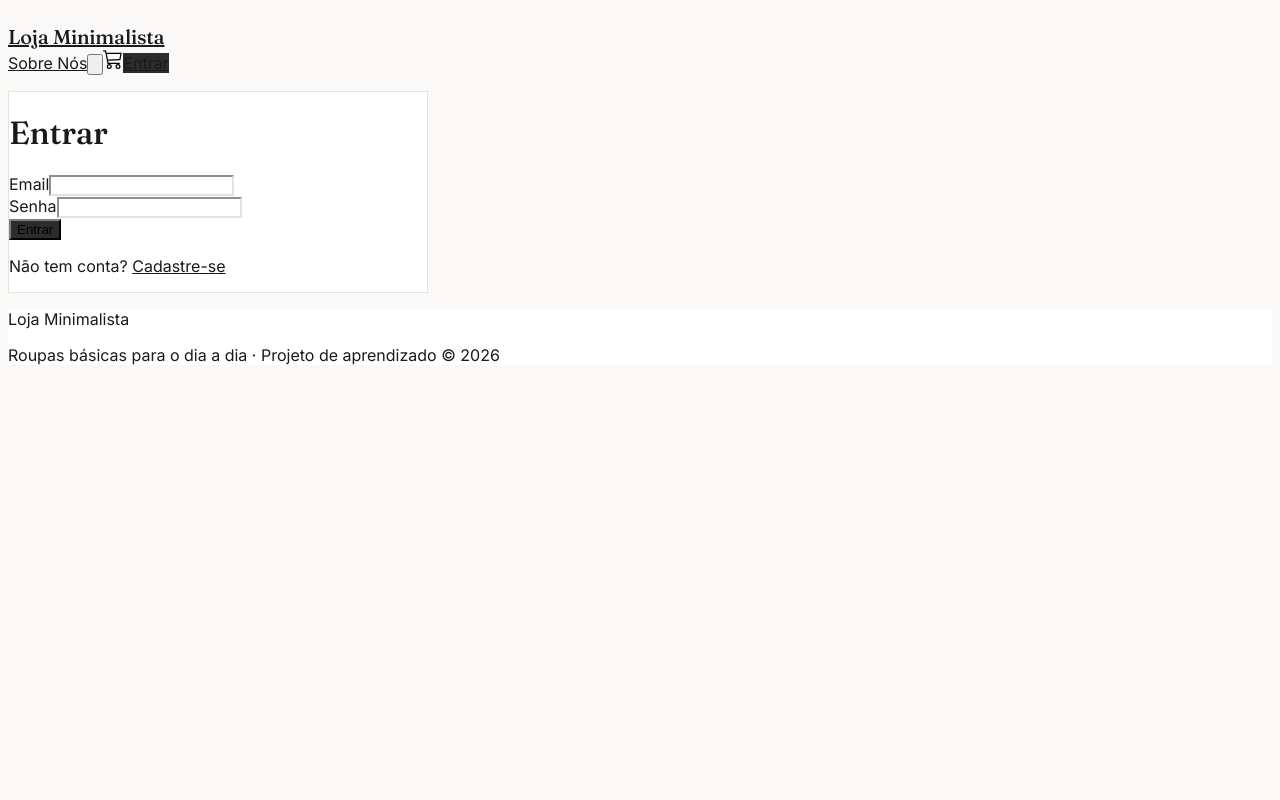
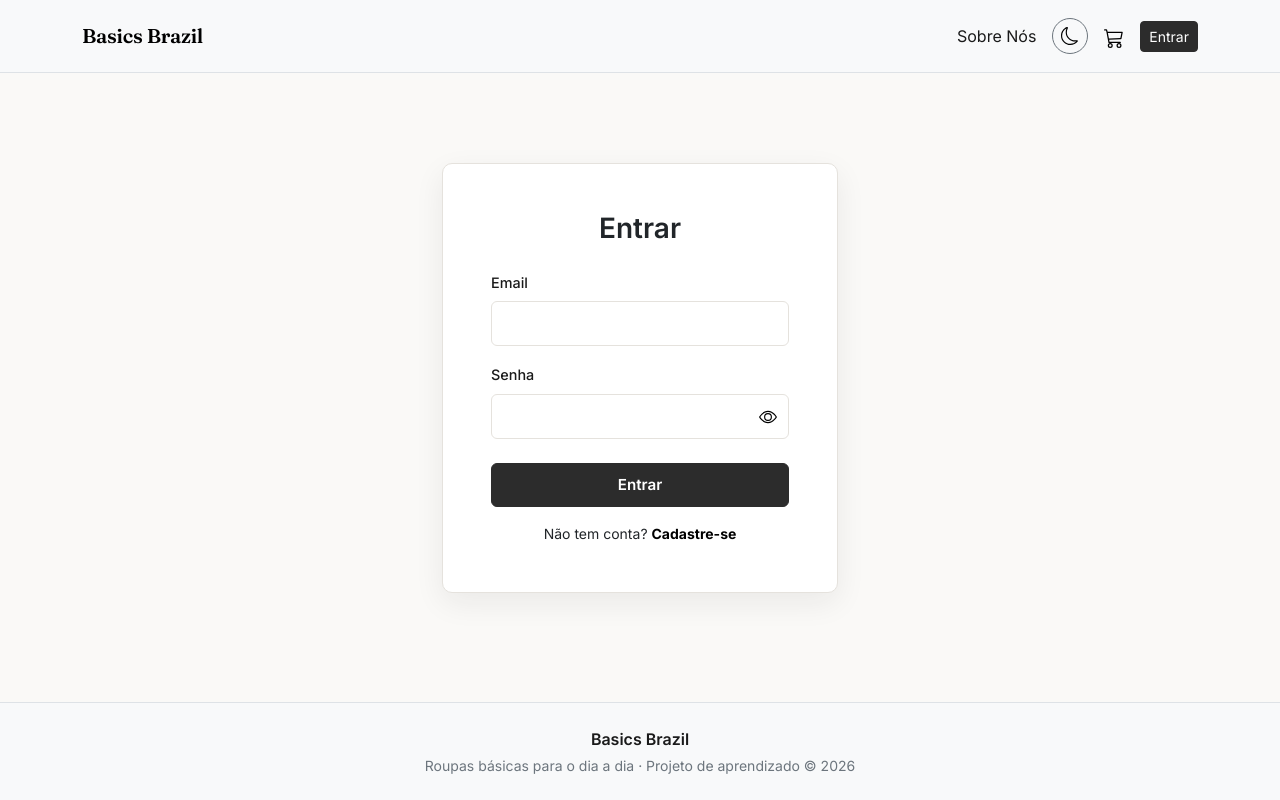
Before and after one commit to pedro0102-hyand/Basics-Brazil, a React (Vite) app in the folder frontend/: page /login in a window 1280 px wide. Built offline with nearby package versions, Linux system fonts and the light colour scheme.

Commit message:
reconstruindo tela de login

```diff
--- a/frontend/src/components/Footer.tsx
+++ b/frontend/src/components/Footer.tsx
@@ -2,7 +2,7 @@ const Footer = () => {
   return (
     <footer className="bg-body-tertiary border-top mt-auto py-4">
       <div className="container text-center">
-        <p className="mb-1 fw-semibold">Loja Minimalista</p>
+        <p className="mb-1 fw-semibold">Basics Brazil</p>
         <p className="mb-0 small text-secondary">
           Roupas básicas para o dia a dia · Projeto de aprendizado &copy; {new Date().getFullYear()}
         </p>
--- a/frontend/src/components/Navbar.tsx
+++ b/frontend/src/components/Navbar.tsx
@@ -15,7 +15,7 @@ const Navbar = () => {
     <nav className="navbar navbar-expand-lg sticky-top bg-body-tertiary border-bottom">
       <div className="container">
         <Link className="navbar-brand fw-bold" to="/">
-          Loja Minimalista
+          Basics Brazil
         </Link>
 
         <div className="d-flex align-items-center gap-3 ms-auto">
@@ -23,7 +23,12 @@ const Navbar = () => {
             Sobre Nós
           </Link>
 
-          <button className="btn btn-sm btn-outline-secondary" onClick={toggleTheme}>
+          <button
+            className="btn btn-sm btn-outline-secondary theme-toggle"
+            onClick={toggleTheme}
+            aria-label={theme === 'light' ? 'Ativar modo escuro' : 'Ativar modo claro'}
+            title={theme === 'light' ? 'Modo escuro' : 'Modo claro'}
+          >
             {theme === 'light' ? <Moon /> : <Sun />}
           </button>
 
--- a/frontend/src/index.css
+++ b/frontend/src/index.css
@@ -78,6 +78,20 @@ a:hover {
   font-size: 1.25rem;
 }
 
+.theme-toggle {
+  width: 36px;
+  height: 36px;
+  display: inline-flex;
+  align-items: center;
+  justify-content: center;
+  border-radius: 50%;
+  transition: background-color 0.2s ease, color 0.2s ease, transform 0.2s ease;
+}
+
+.theme-toggle:hover {
+  transform: rotate(12deg);
+}
+
 /* Cards de produto */
 .card {
   background-color: var(--color-surface);
@@ -114,6 +128,125 @@ a:hover {
   box-shadow: 0 0 0 0.15rem rgba(0, 0, 0, 0.06);
 }
 
+/* Login */
+.login-page {
+  min-height: calc(100vh - 190px);
+  display: flex;
+  align-items: center;
+  justify-content: center;
+  padding-top: 3rem;
+  padding-bottom: 3rem;
+}
+
+.login-card {
+  width: 100%;
+  background: var(--color-surface);
+  border: 1px solid var(--color-border) !important;
+  border-radius: 10px;
+  box-shadow: 0 10px 30px rgba(28, 30, 26, 0.07) !important;
+}
+
+.login-card h1 {
+  font-family: var(--font-body);
+  font-size: 1.75rem;
+  font-weight: 600;
+  letter-spacing: 0;
+}
+
+.login-card .form-label {
+  color: var(--color-text);
+  font-size: 0.9rem;
+  font-weight: 500;
+}
+
+.login-card .form-control {
+  border-radius: 6px;
+  min-height: 44px;
+  padding: 0.6rem 0.8rem;
+}
+
+.login-card .btn-primary {
+  background-color: #2c2c2c;
+  border-color: #2c2c2c;
+  border-radius: 6px;
+  color: #ffffff;
+  min-height: 44px;
+  font-size: 0.95rem;
+  font-weight: 600;
+  letter-spacing: 0;
+  text-transform: none;
+}
+
+.login-card .btn-primary:hover,
+.login-card .btn-primary:focus {
+  background-color: #1a1a1a;
+  border-color: #1a1a1a;
+  color: #ffffff;
+}
+
+[data-bs-theme='dark'] .login-card .btn-primary {
+  background-color: #000000;
+  border-color: #000000;
+  color: #ffffff;
+}
+
+[data-bs-theme='dark'] .login-card .btn-primary:hover,
+[data-bs-theme='dark'] .login-card .btn-primary:focus {
+  background-color: #111111;
+  border-color: #111111;
+  color: #ffffff;
+}
+
+[data-bs-theme='dark'] .navbar .btn-primary {
+  background-color: #000000;
+  border-color: #000000;
+  color: #ffffff;
+}
+
+[data-bs-theme='dark'] .navbar .btn-primary:hover,
+[data-bs-theme='dark'] .navbar .btn-primary:focus {
+  background-color: #111111;
+  border-color: #111111;
+  color: #ffffff;
+}
+
+.password-field { position: relative; }
+
+.password-field .form-control { padding-right: 3rem; }
+
+.password-toggle {
+  position: absolute;
+  top: 50%;
+  right: 0.75rem;
+  display: inline-flex;
+  padding: 0;
+  border: 0;
+  background: transparent;
+  color: var(--color-text-secondary);
+  transform: translateY(-50%);
+}
+
+.password-toggle:hover,
+.password-toggle:focus { color: var(--color-text); }
+
+.login-card .alert-danger {
+  border-radius: 0;
+  font-size: 0.85rem;
+}
+
+.login-card a {
+  color: var(--color-accent-hover);
+  font-weight: 700;
+  text-decoration: none;
+}
+
+.login-card a:hover { text-decoration: underline; }
+
+@media (max-width: 575px) {
+  .login-page { min-height: calc(100vh - 150px); padding: 2rem 1rem; }
+  .login-card { padding: 1.75rem 1.25rem !important; }
+}
+
 /* Footer */
 footer {
   background-color: var(--color-surface) !important;
--- a/frontend/src/main.tsx
+++ b/frontend/src/main.tsx
@@ -1,6 +1,7 @@
 import { StrictMode } from 'react'
 import { createRoot } from 'react-dom/client'
 import 'bootstrap'
+import 'bootstrap/dist/css/bootstrap.min.css'
 import './index.css'
 import App from './App.tsx'
 import { AuthProvider } from './context/AuthContext.tsx'
--- a/frontend/src/pages/Login.tsx
+++ b/frontend/src/pages/Login.tsx
@@ -1,10 +1,13 @@
-import { useState, FormEvent } from 'react';
+import { useState } from 'react';
+import type { FormEvent } from 'react';
 import { useNavigate, Link } from 'react-router-dom';
+import { Eye, EyeSlash } from 'react-bootstrap-icons';
 import { useAuth } from '../context/AuthContext';
 
 const Login = () => {
   const [email, setEmail] = useState('');
   const [password, setPassword] = useState('');
+  const [showPassword, setShowPassword] = useState(false);
   const [error, setError] = useState('');
   const [loading, setLoading] = useState(false);
   const { login } = useAuth();
@@ -25,8 +28,8 @@ const Login = () => {
   };
 
   return (
-    <div className="container py-5" style={{ maxWidth: '420px' }}>
-      <div className="card border-0 shadow-sm p-4 p-md-5">
+    <div className="container login-page" style={{ maxWidth: '420px' }}>
+      <div className="card login-card border-0 shadow-sm p-4 p-md-5">
         <h1 className="h3 mb-4 text-center">Entrar</h1>
 
         <form onSubmit={handleSubmit}>
@@ -45,13 +48,24 @@ const Login = () => {
 
           <div className="mb-4">
             <label className="form-label">Senha</label>
+            <div className="password-field">
               <input
-              type="password"
+                type={showPassword ? 'text' : 'password'}
                 className="form-control"
                 value={password}
                 onChange={(e) => setPassword(e.target.value)}
                 required
               />
+              <button
+                type="button"
+                className="password-toggle"
+                onClick={() => setShowPassword((visible) => !visible)}
+                aria-label={showPassword ? 'Ocultar senha' : 'Mostrar senha'}
+                title={showPassword ? 'Ocultar senha' : 'Mostrar senha'}
+              >
+                {showPassword ? <EyeSlash size={18} /> : <Eye size={18} />}
+              </button>
+            </div>
           </div>
 
           <button type="submit" className="btn btn-primary w-100" disabled={loading}>
```
Lines whose indentation alone changed are shown as unchanged.
